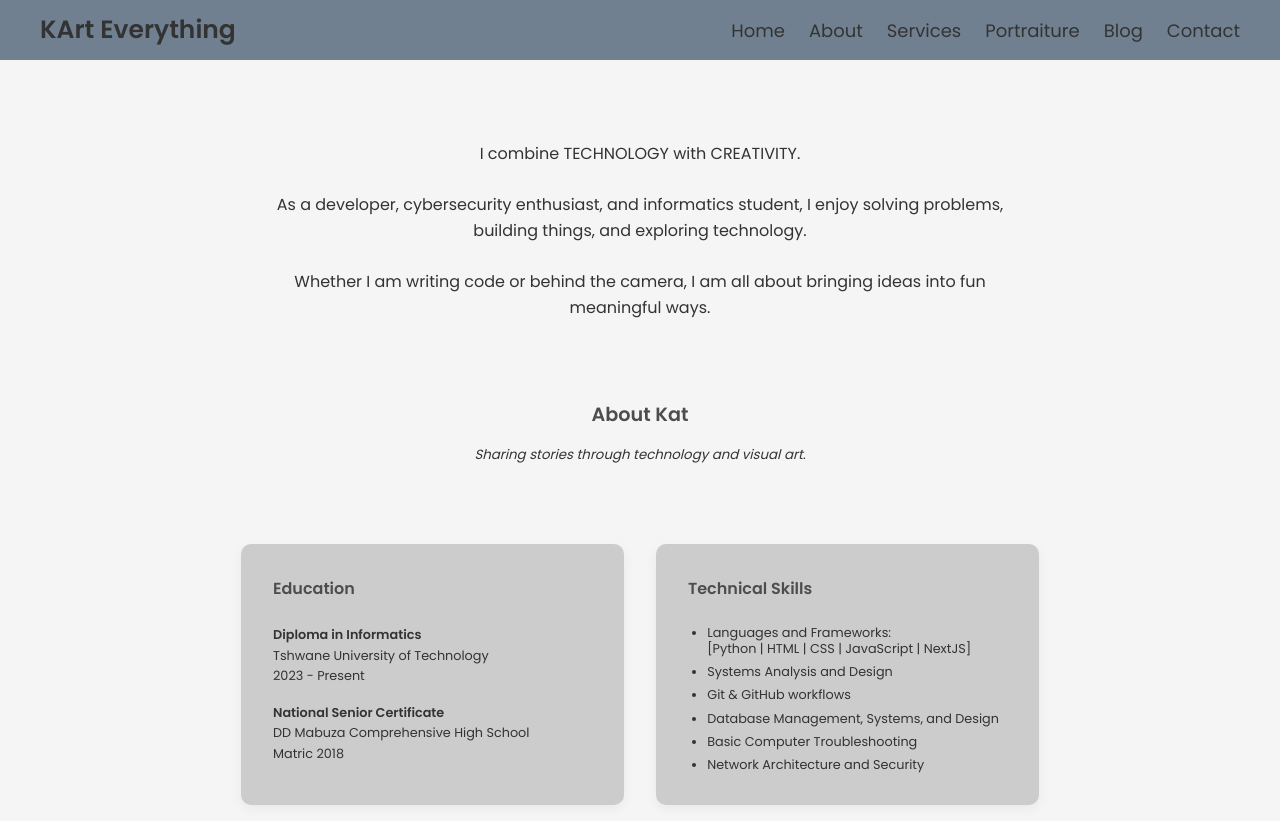
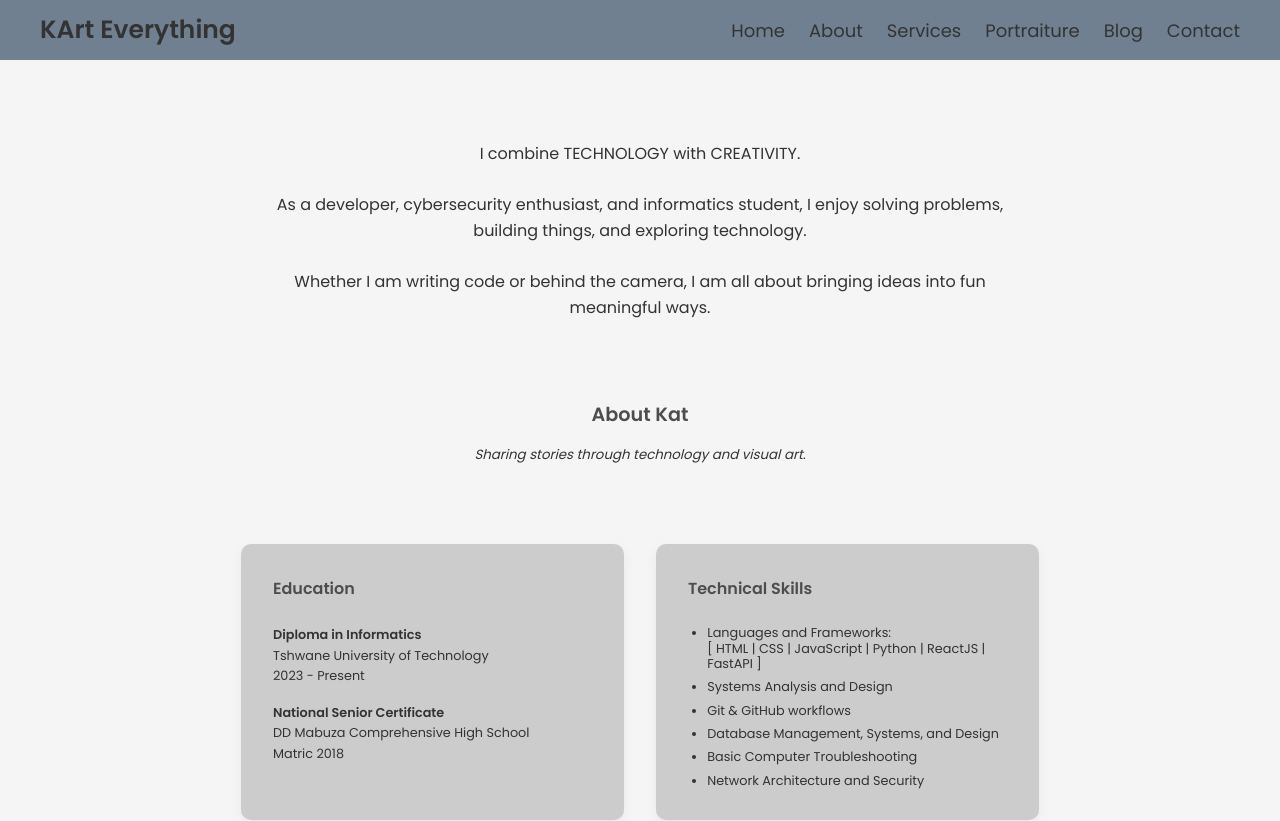
Before and after one commit to karteverything/karteverything2, a Next.js app in the folder frontend/: page /about in a window 1280 px wide. Shown: the top 821 px of the page. Built offline with nearby package versions, Linux system fonts and the light colour scheme; no server answers.

Commit message:
update skills

```diff
--- a/frontend/app/about/page.jsx
+++ b/frontend/app/about/page.jsx
@@ -42,7 +42,7 @@ export default function About() {
                     <ul>
                         <li>
                             Languages and Frameworks: <br />
-                            [Python | HTML | CSS | JavaScript | NextJS]
+                            [ HTML | CSS | JavaScript | Python | ReactJS | FastAPI ]
                         </li>
                         <li>Systems Analysis and Design</li>
                         <li>Git & GitHub workflows</li>
```
